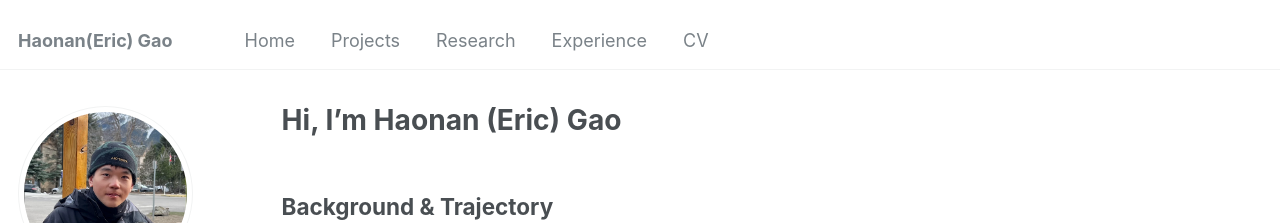
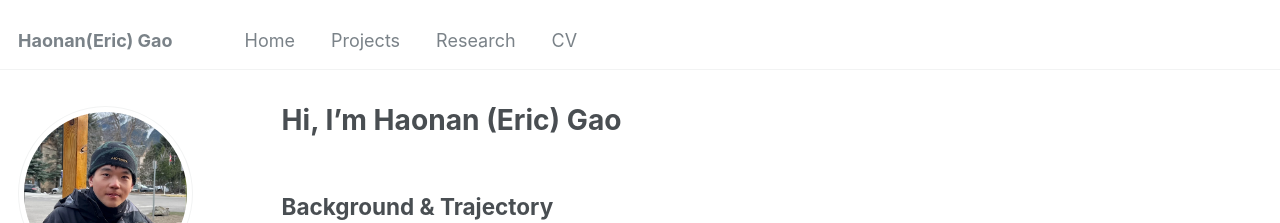
Before and after one commit to rampageoppa/rampageoppa.github.io, a Jekyll site: the page built from _pages/home.md, in a window 1280 px wide. Shown: the top 223 px of the page. Built offline with Jekyll 4.4.1, drawn with Linux system fonts in a browser that asks for light colours; some web fonts are replaced.

Commit message:
Update navigation.yml

```diff
--- a/_data/navigation.yml
+++ b/_data/navigation.yml
@@ -11,7 +11,5 @@ main:
     url: /projects/
   - title: "Research"
     url: /research/
-  - title: "Experience"
-    url: /experience/
   - title: "CV"
     url: /cv/
```
